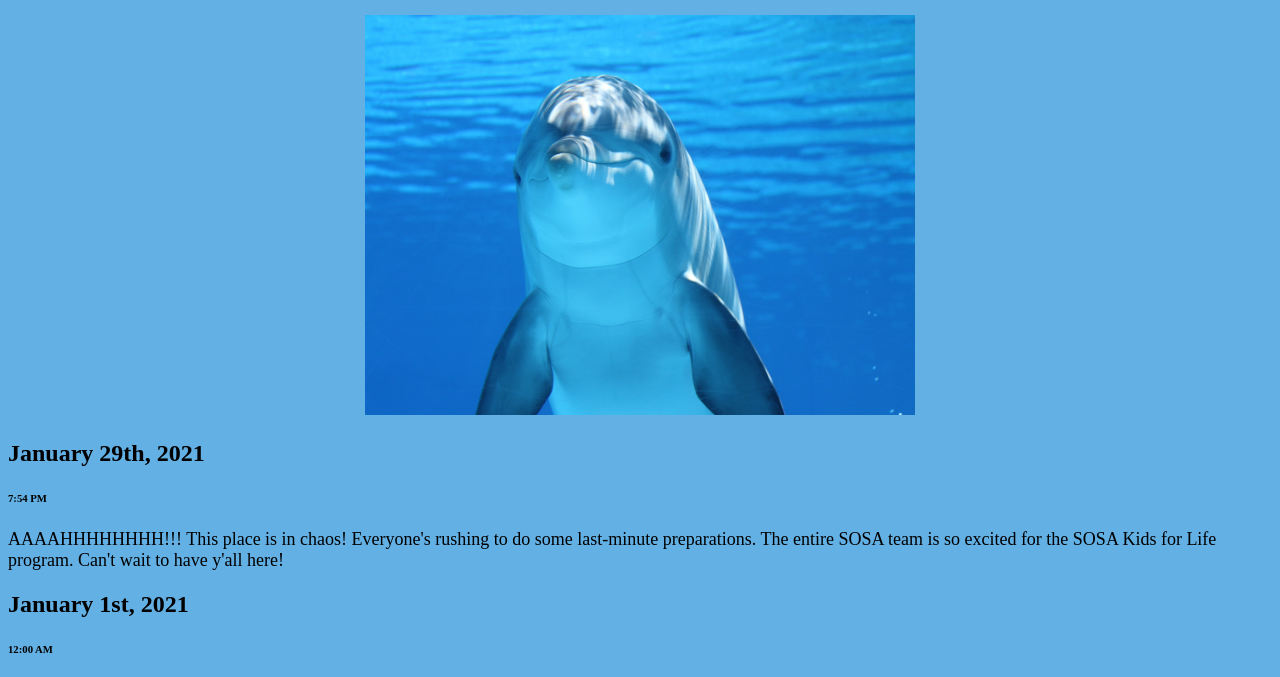
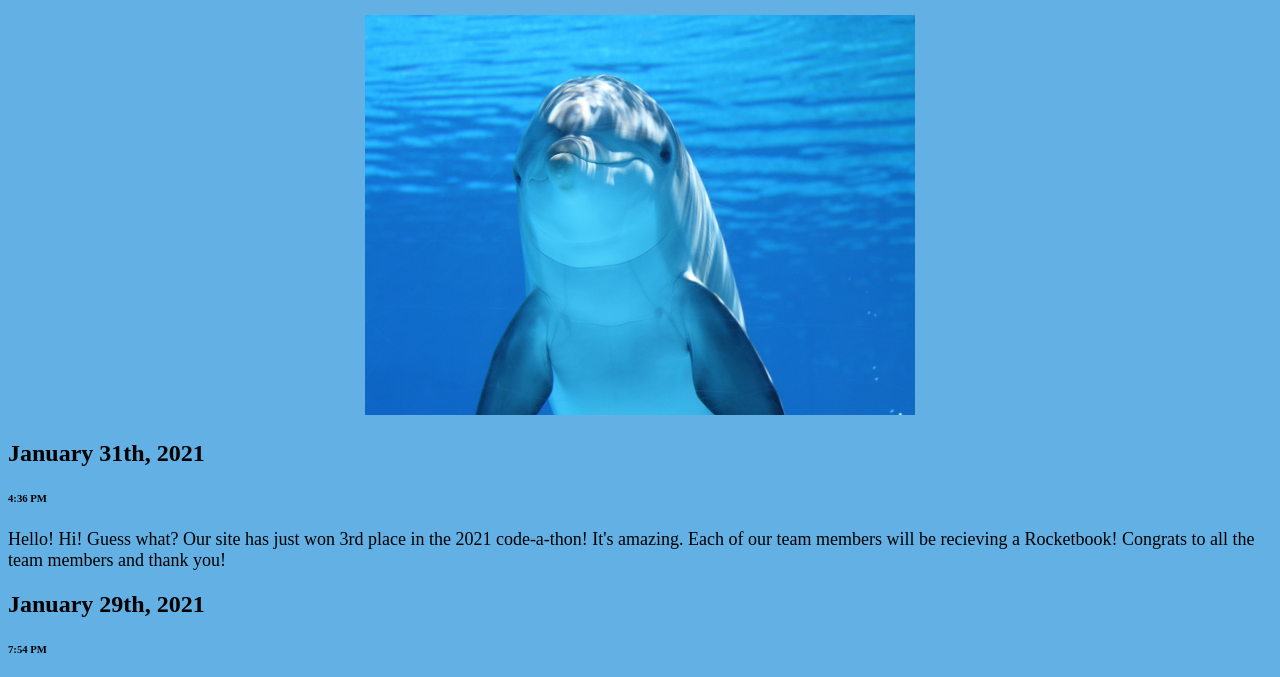
Before and after one commit to TheWa1kingTac0/TheWa1kingTac0.github.io, a website: page Pages/blog.html in a window 1280 px wide. Shown: the part 410-1087 px from the top of the page. Drawn offline with Linux system fonts and the light colour scheme.

Commit message:
Update blog.html

```diff
--- a/Pages/blog.html
+++ b/Pages/blog.html
@@ -46,6 +46,11 @@
         height="400px"
       />
     </p>
+    <h2>January 31th, 2021</h2>
+    <h6>4:36 PM</h6>
+    <p>
+      Hello! Hi! Guess what? Our site has just won 3rd place in the 2021 code-a-thon! It's amazing. Each of our team members will be recieving a Rocketbook! Congrats to all
+      the team members and thank you!
     <h2>January 29th, 2021</h2>
     <h6>7:54 PM</h6>
     <p>
```
